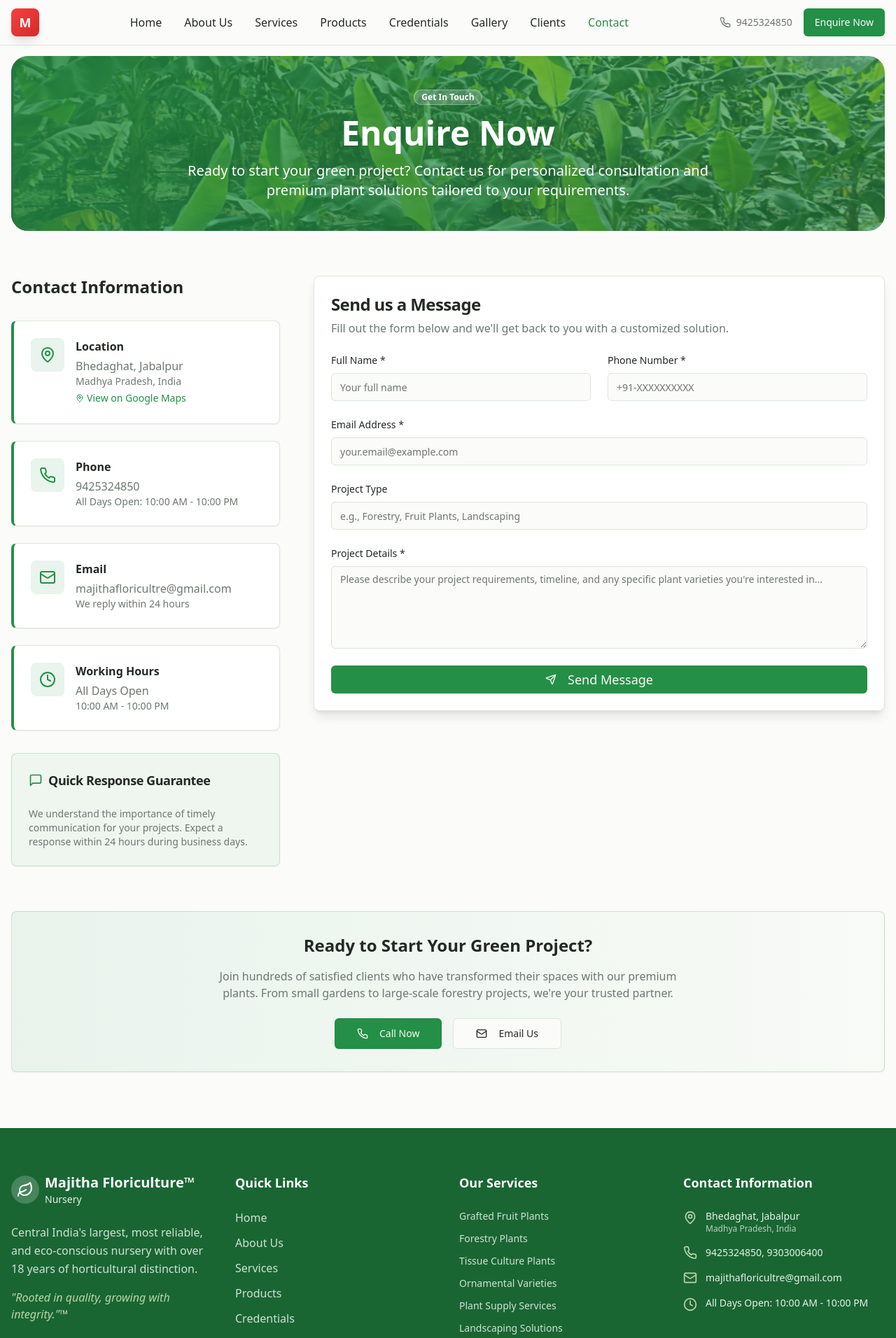
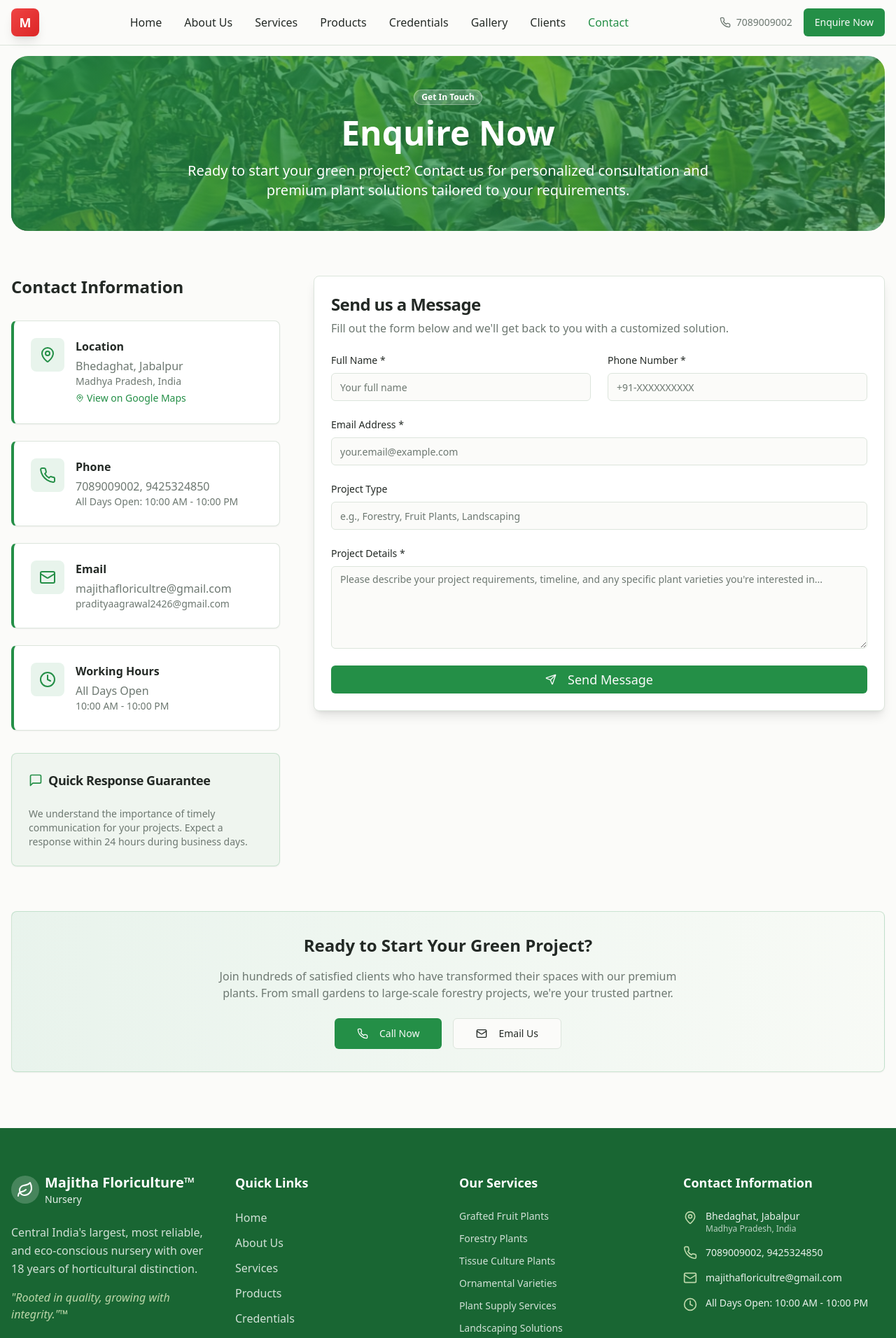
Before and after one commit to pradityaagrawal2426/majitha-growers-portal, a React (Vite) app: page /contact in a window 1280 px wide. Shown: the top 1912 px of the page at 70% size. Built offline with nearby package versions, Linux system fonts and the light colour scheme.

Commit message:
Changes
Co-authored-by: pradityaagrawal2426 <223558869+pradityaagrawal2426@users.noreply.github.com>

```diff
--- a/src/components/Contact.tsx
+++ b/src/components/Contact.tsx
@@ -65,14 +65,14 @@ Message: ${formData.message}`;
     {
       icon: Phone,
       title: "Phone",
-      info: "9425324850",
+      info: "7089009002, 9425324850",
       detail: "All Days Open: 10:00 AM - 10:00 PM"
     },
     {
       icon: Mail,
       title: "Email",
       info: "majithafloricultre@gmail.com",
-      detail: "We reply within 24 hours"
+      detail: "pradityaagrawal2426@gmail.com"
     },
     {
       icon: Clock,
--- a/src/components/Footer.tsx
+++ b/src/components/Footer.tsx
@@ -104,7 +104,7 @@ const Footer = () => {
               </div>
               <div className="flex items-center space-x-3">
                 <Phone className="w-5 h-5 text-accent flex-shrink-0" />
-                <p className="text-white/90 text-sm">9425324850, 9303006400</p>
+                <p className="text-white/90 text-sm">7089009002, 9425324850</p>
               </div>
               <div className="flex items-center space-x-3">
                 <Mail className="w-5 h-5 text-accent flex-shrink-0" />
--- a/src/components/Header.tsx
+++ b/src/components/Header.tsx
@@ -86,7 +86,7 @@ const Header = () => {
           <div className="hidden lg:flex items-center space-x-4">
             <div className="flex items-center space-x-2 text-sm text-muted-foreground">
               <Phone className="w-4 h-4" />
-              <span>9425324850</span>
+              <span>7089009002</span>
             </div>
             <Button asChild className="bg-primary hover:bg-primary/90">
               <Link to="/contact">Enquire Now</Link>
@@ -165,7 +165,7 @@ const Header = () => {
               <div className="pt-4 border-t border-border">
                 <div className="flex items-center space-x-2 text-sm text-muted-foreground mb-4">
                   <Phone className="w-4 h-4" />
-                  <span>9425324850</span>
+                  <span>7089009002</span>
                 </div>
                 <Button asChild className="w-full">
                   <Link to="/contact" onClick={() => setIsMenuOpen(false)}>Enquire Now</Link>
```
